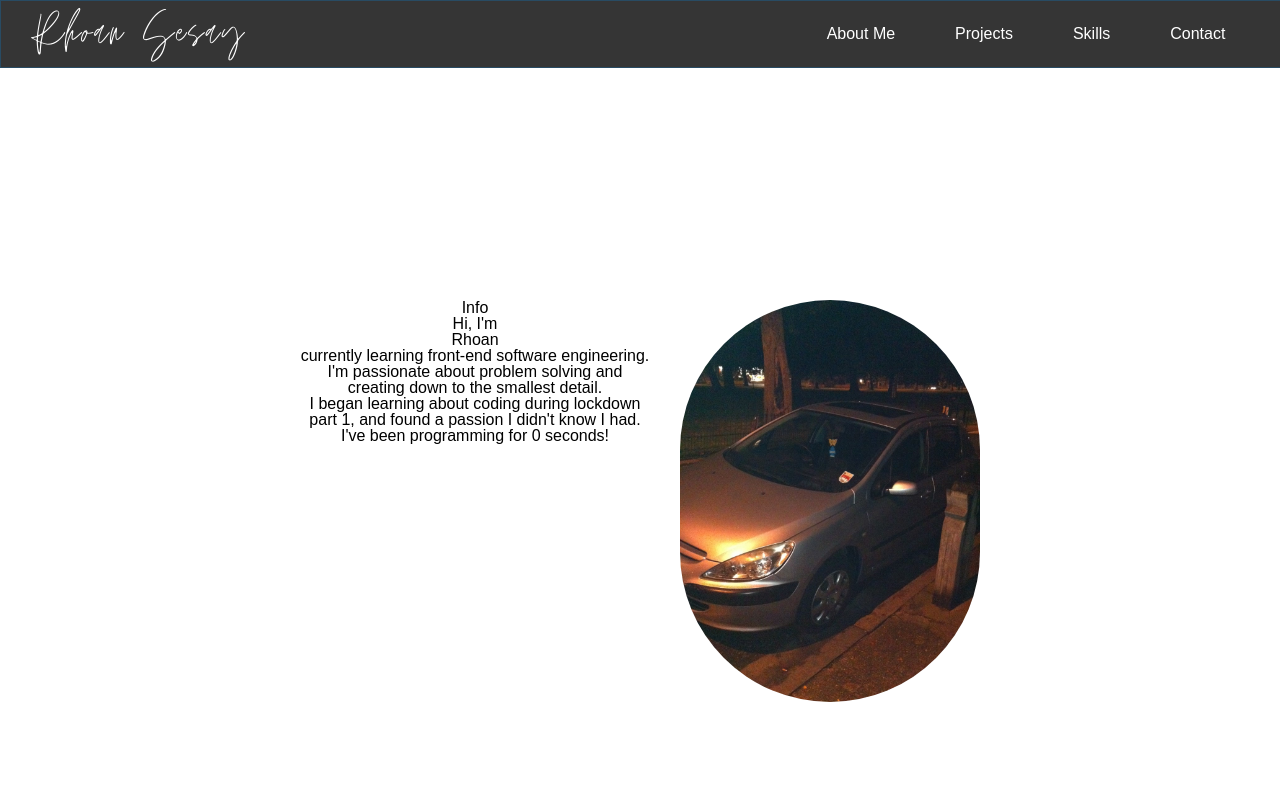
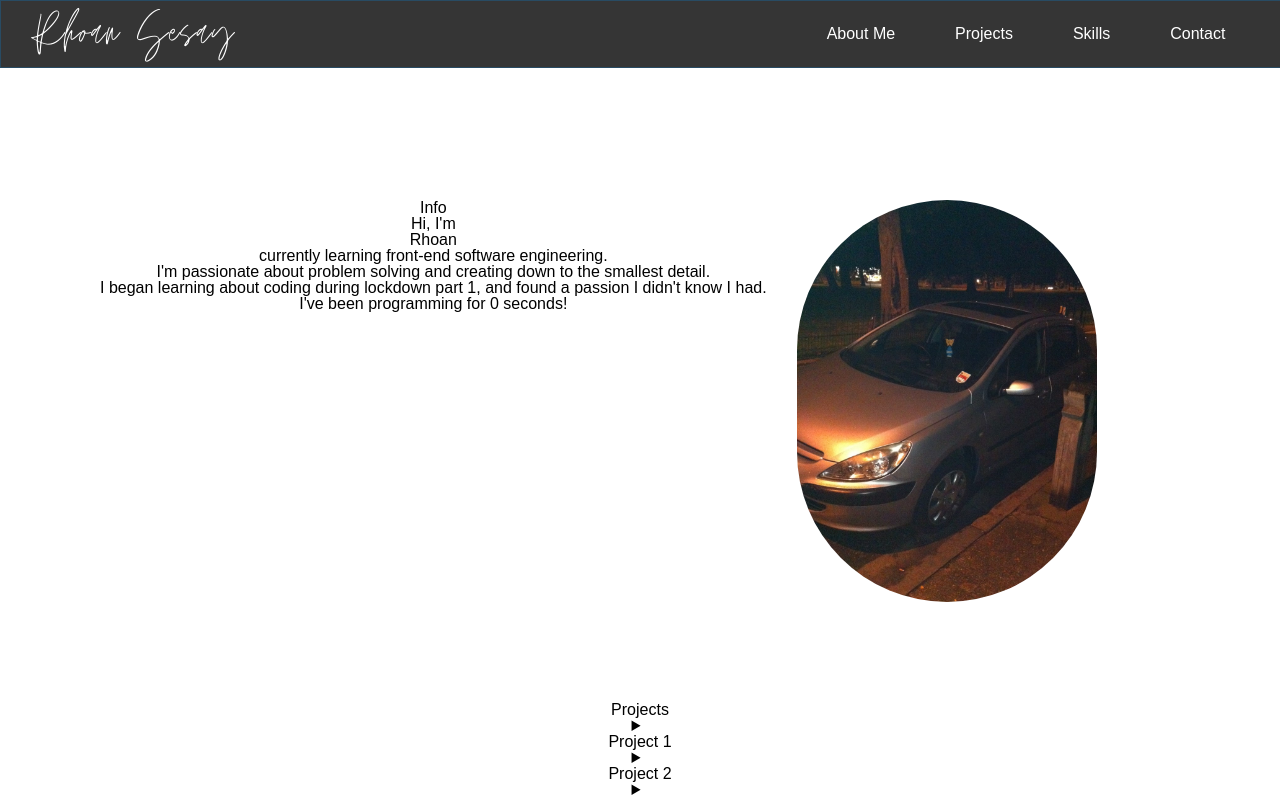
Before and after one commit to RhoGitHub754/Portfolio-Website, a plain HTML site: page index.html in a window 1280 px wide. Shown: the top 795 px of the page. Drawn offline with Linux system fonts and the light colour scheme.

Commit message:
h1 letter spacing info container padding and portrait margin changes

```diff
--- a/styles.css
+++ b/styles.css
@@ -45,7 +45,7 @@ h1 {
   font-family: 'Jonathan';
   color: #ffffff;
   font-size: 4rem;
-  letter-spacing: 2px;
+  letter-spacing: 1px;
   margin-top: 15px;
 }
 
@@ -84,6 +84,7 @@ nav {
 .info-container {
   display: flex;
   padding: 300px;
+  padding: 200px 0px 100px 100px;
 }
 
 .portrait {
```
